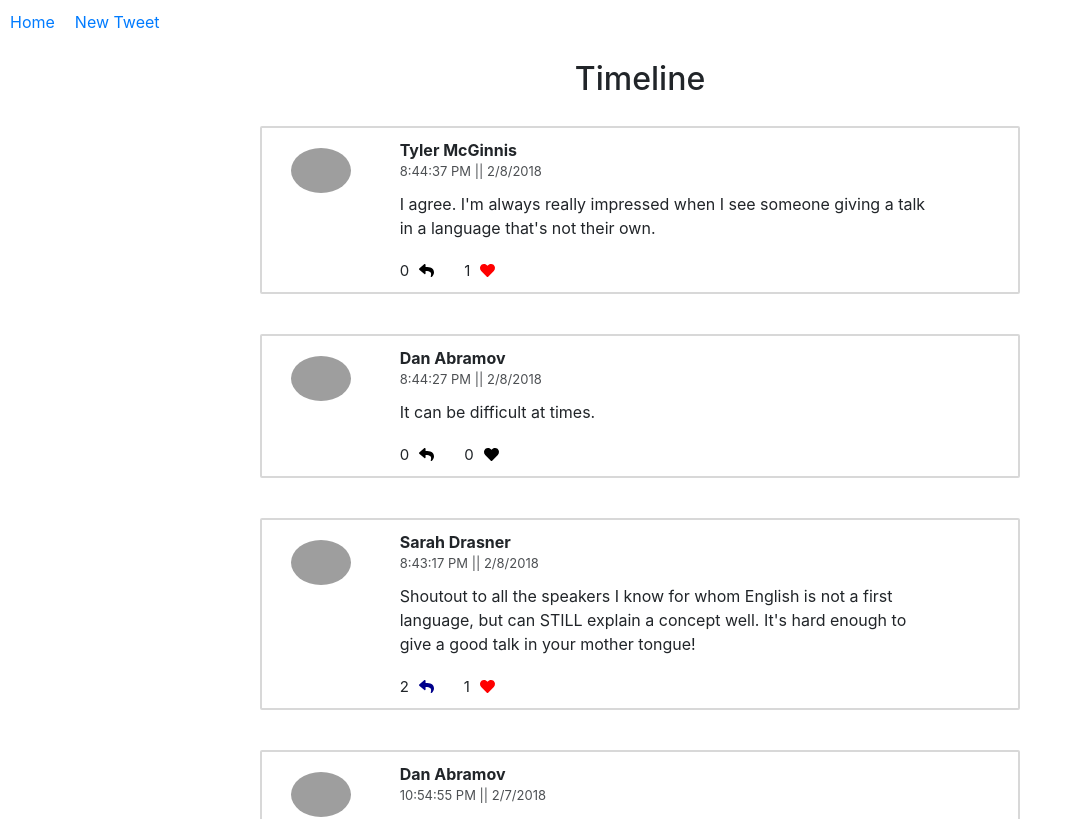
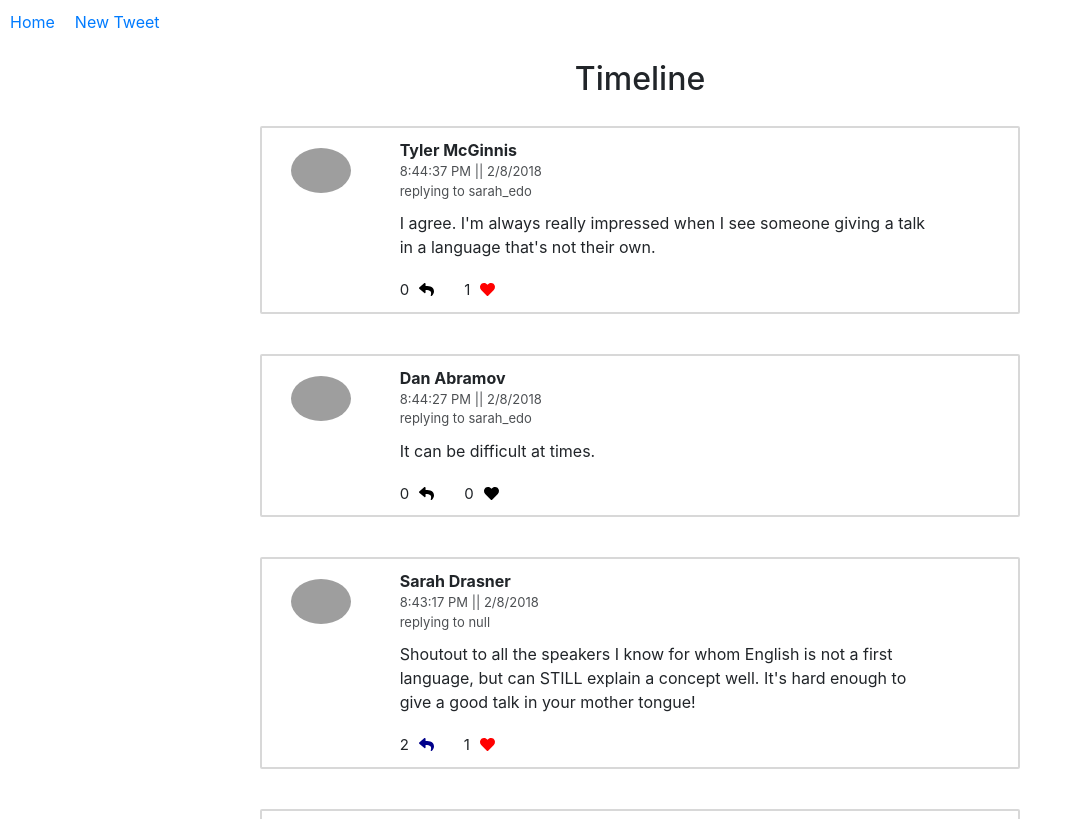
Before and after one commit to Abdelrahman-Elbagoury/TweetsApp, a React (Create React App) app: page / in a window 1280 px wide. Shown: the top 819 px of the page, without its empty margins (0-1072 px from the left). Built offline with nearby package versions, Linux system fonts and the light colour scheme; grey boxes are pictures that could not be loaded.

Commit message:
add parent tweet

```diff
--- a/src/components/dashboard.js
+++ b/src/components/dashboard.js
@@ -5,9 +5,7 @@ import Tweet from './tweet'
 
 
 class Dashboard extends Component {
-
     render() {
-        console.log(this.props)
         return (
             <div>
                 <h2 style={{ textAlign: 'center' }}>Timeline</h2>
@@ -27,7 +25,7 @@ class Dashboard extends Component {
 
 function mapStateToProps({ tweets }) {
     return {
-        tweetsIds: Object.keys(tweets).sort((a,b) => tweets[b].timestamp - tweets[a].timestamp)
+        tweetsIds: Object.keys(tweets).sort((a, b) => tweets[b].timestamp - tweets[a].timestamp)
     }
 }
 
--- a/src/components/tweet.js
+++ b/src/components/tweet.js
@@ -8,6 +8,11 @@ import {  faHeart, faReply } from '@fortawesome/free-solid-svg-icons'
 class Tweet extends Component {
     render() {
         var time = this.props.tweet.timestamp
+        // console.log(this.props.tweet.replyingTo)
+        const { tweet } = this.props
+        if (tweet === null ) {
+            return <p>This is empty tweet</p>
+        }
         return (
             <div>
                 <Container>
@@ -16,26 +21,27 @@ class Tweet extends Component {
                         <Col sm={8} style={{ border: 'solid 2px #D8D8D8', padding: '10px', borderRadius: '2px' }}>
                             <Row>
                                 <Col sm={2} style={{textAlign:'center'}}>
-                                    <img src={this.props.tweet.avatar} alt={this.props.tweet.name} style={{ width: '60px', borderRadius: '50%', marginTop: '10px', marginLeft:'auto' }} />
+                                    <img src={tweet.avatar} alt={tweet.name} style={{ width: '60px', borderRadius: '50%', marginTop: '10px', marginLeft:'auto' }} />
                                 </Col>
                                 <Col sm={10}>
                                     <div style={{ fontWeight: '700' }}>
-                                        {this.props.tweet.name}
+                                        {tweet.name}
                                     </div>
                                     <div style={{ fontSize: '13px', opacity: '.8', marginBottom: '10px' }}>
-                                        {new Date(time).toLocaleTimeString("en-US")} ||            {new Date(time).toLocaleDateString("en-US")}
+                                        {new Date(time).toLocaleTimeString("en-US")} ||            {new Date(time).toLocaleDateString("en-US")}<br/>
+                                        {`replying to ${tweet.parent ? tweet.parent.author : null}`}
                                     </div>
                                     <div style={{marginRight:'70px'}}>
-                                        {this.props.tweet.text}
+                                        {tweet.text}
                                     </div>
                                     <div style={{ marginTop: '20px', fontSize: '15px'}}>
                                         <span style={{paddingRight: '30px'}}>
-                                            {this.props.tweet.replies}
-                                            <FontAwesomeIcon icon={faReply} style={{marginLeft: '10px', color: this.props.tweet.replies? '#00008B' : 'black' }} />
+                                            {tweet.replies}
+                                            <FontAwesomeIcon icon={faReply} style={{marginLeft: '10px', color:tweet.replies? '#00008B' : 'black' }} />
                                         </span>
                                         <span>
-                                            {this.props.tweet.likes}
-                                            <FontAwesomeIcon icon={faHeart} style={{marginLeft: '10px', color: this.props.tweet.likes? 'red' : 'black'}} />
+                                            {tweet.likes}
+                                            <FontAwesomeIcon icon={faHeart} style={{marginLeft: '10px', color: tweet.likes? 'red' : 'black'}} />
                                         </span>
                                     </div>
 
@@ -52,10 +58,11 @@ class Tweet extends Component {
 
 function mapStateToProps({ authedUser, users, tweets }, { id }) {
     const tweet = tweets[id]
+    let parentTweet = tweet ? tweets[tweet.replyingTo] : null
 
     return {
         authedUser,
-        tweet: formatTweet(tweet, users[tweet.author], authedUser)
+        tweet: tweet ? formatTweet(tweet, users[tweet.author], authedUser, parentTweet) : null
     }
 }
 
```
